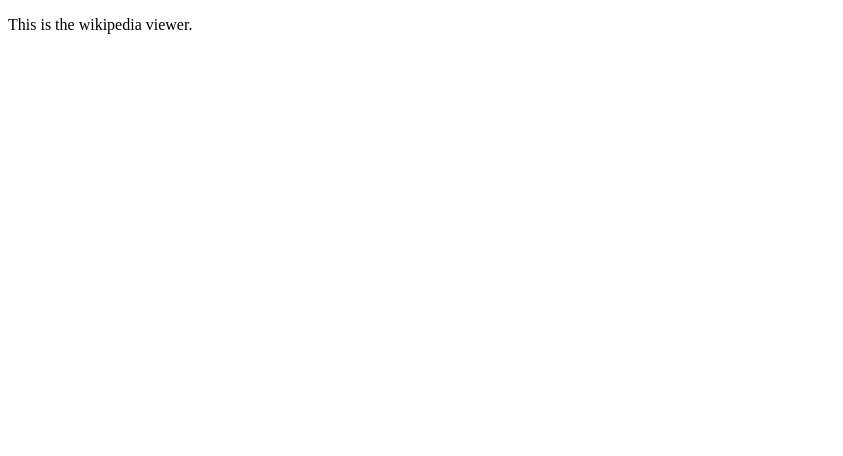
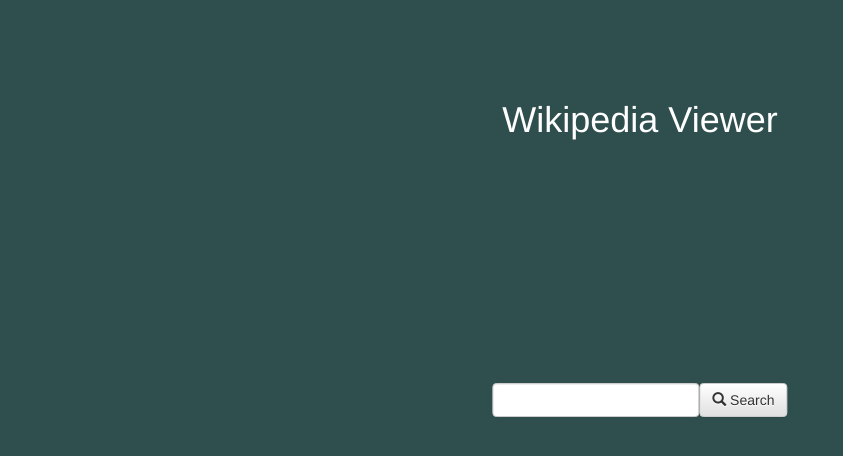
Before and after one commit to JarninFang/wikipedia-viewer, a plain HTML site: page index.html in a window 1280 px wide. Shown: the whole page, without its empty margins (0-843 px from the left). Drawn offline with nearby package versions, Linux system fonts and the light colour scheme.

Commit message:
Added search form search button and heading

```diff
--- /dev/null
+++ b/css/main.css
@@ -0,0 +1,39 @@
+html, body {
+  height: 100%;
+  margin: 0;
+  padding: 0;
+  color: white;
+  background-color: #2F4F4F;
+}
+
+#search {
+  position: absolute;
+  top: 50%;
+  left: 50%;
+  transform: translate(-50%, -50%);
+}
+
+.form-control {
+  float: left;
+  width: 70%;
+}
+
+button {
+  float: left;
+  width: 30%;
+}
+
+#title {
+  width: 100%;
+}
+
+#title.h1 {
+  font-family: 'Open Sans', sans-serif;
+  text-align: center;
+  font-size: 2em;
+}
+
+#title {
+  margin-top: 100px;
+  text-align: center;
+}
--- a/index.html
+++ b/index.html
@@ -1,10 +1,37 @@
 <!DOCTYPE html>
 <html>
   <head>
+
+   <script src="https://code.jquery.com/jquery-2.2.4.min.js" integrity="sha256-BbhdlvQf/xTY9gja0Dq3HiwQF8LaCRTXxZKRutelT44="
+   crossorigin="anonymous"></script>
+
+    <!-- Latest compiled and minified CSS -->
+    <link rel="stylesheet" href="https://maxcdn.bootstrapcdn.com/bootstrap/3.3.6/css/bootstrap.min.css"
+    integrity="sha384-1q8mTJOASx8j1Au+a5WDVnPi2lkFfwwEAa8hDDdjZlpLegxhjVME1fgjWPGmkzs7" crossorigin="anonymous">
+
+    <!-- Optional theme -->
+    <link rel="stylesheet" href="https://maxcdn.bootstrapcdn.com/bootstrap/3.3.6/css/bootstrap-theme.min.css"
+    integrity="sha384-fLW2N01lMqjakBkx3l/M9EahuwpSfeNvV63J5ezn3uZzapT0u7EYsXMjQV+0En5r" crossorigin="anonymous">
+
+    <!-- Latest compiled and minified JavaScript -->
+    <script src="https://maxcdn.bootstrapcdn.com/bootstrap/3.3.6/js/bootstrap.min.js"
+    integrity="sha384-0mSbJDEHialfmuBBQP6A4Qrprq5OVfW37PRR3j5ELqxss1yVqOtnepnHVP9aJ7xS"
+    crossorigin="anonymous"></script>
+
+    <link href="https://fonts.googleapis.com/css?family=Open+Sans" rel="stylesheet">
+
+    <link rel="stylesheet" type="text/css" href="css/main.css">
+
     <title>Wikipedia Viewer</title>
   </head>
 
   <body>
-    <p>This is the wikipedia viewer.</p>
+    <div id="title">
+      <h1>Wikipedia Viewer</h1>
+    </div>
+    <div id="search">
+      <input class="form-control" type="text">
+      <button class="btn btn-default" type="button"><span class="glyphicon glyphicon-search"></span> Search</button>
+    </div>
   </body>
 </html>
```
